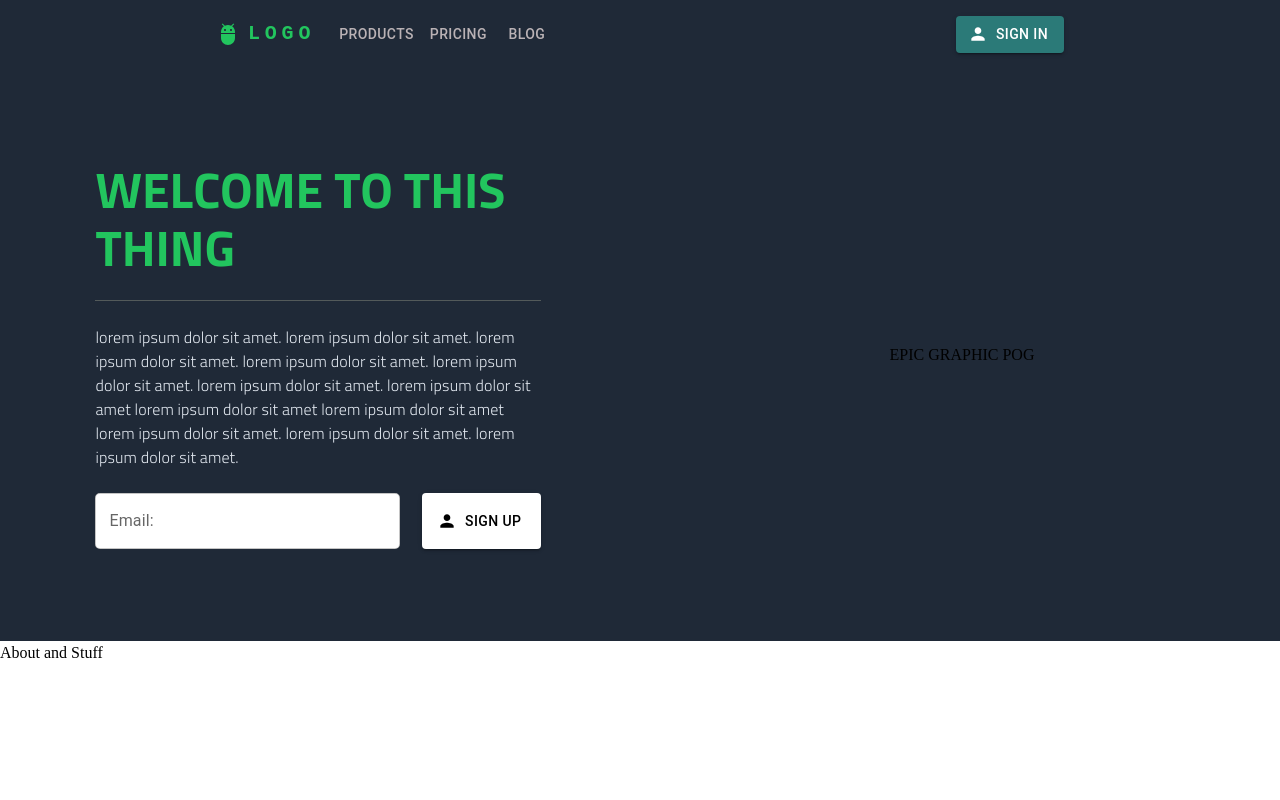
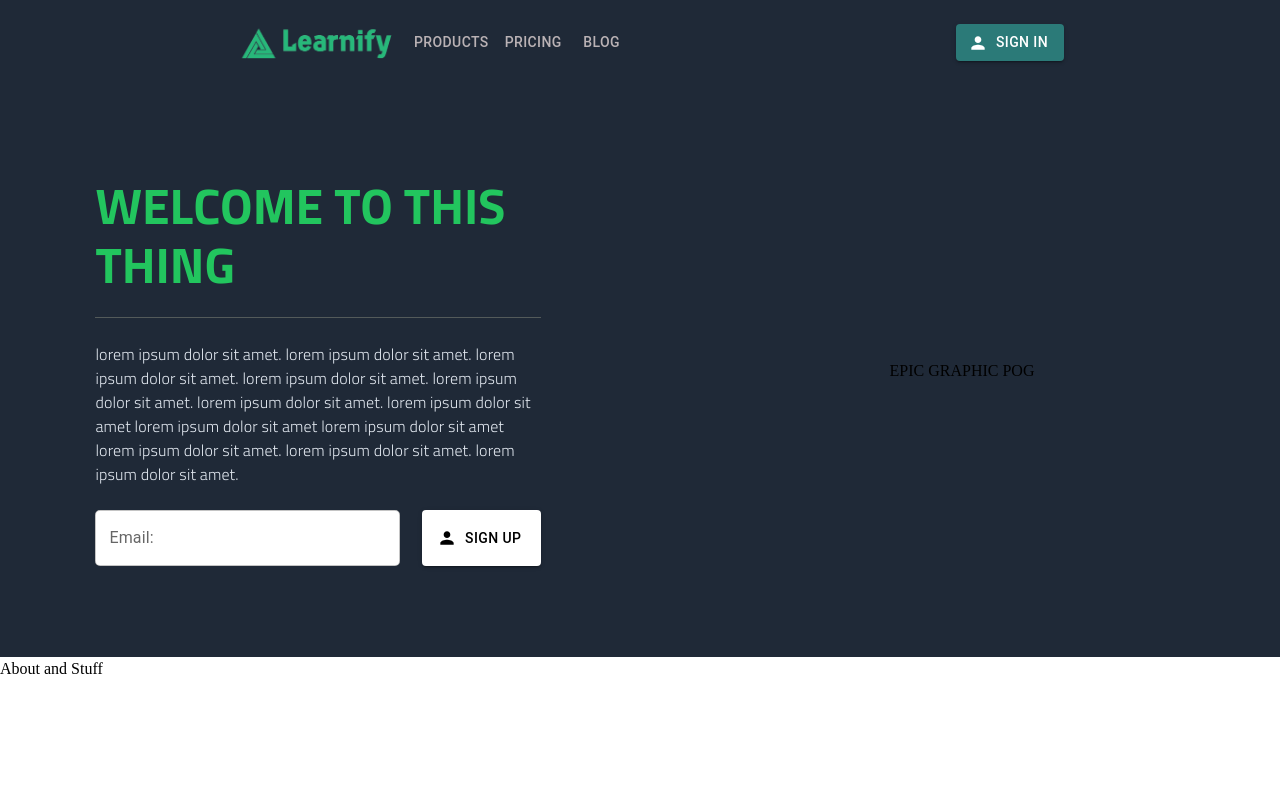
Before and after one commit to VisH317/tsa-software-dev, a Next.js app in the folder software_dev_tsa/: page / in a window 1280 px wide. Shown: the top 800 px of the page. Built offline with nearby package versions, Linux system fonts and the light colour scheme.

Commit message:
add logo

```diff
--- a/software_dev_tsa/src/components/Nav/navbar.tsx
+++ b/software_dev_tsa/src/components/Nav/navbar.tsx
@@ -48,24 +48,11 @@ export default function Navbar() {
     <AppBar position="sticky" sx={{backgroundColor: '#1f2937', color: "#22c55e", boxShadow: "none", width: "100%"}}>
       <Container maxWidth="xl" sx={{width: "70%", }}>
         <Toolbar disableGutters variant="dense">
-          <AdbIcon sx={{ display: { xs: 'none', md: 'flex' }, mr: 1 }} />
-          <Typography
-            variant="h6"
-            noWrap
-            component="a"
-            href="/"
-            sx={{
-              mr: 2,
-              display: { xs: 'none', md: 'flex' },
-              fontFamily: 'monospace',
-              fontWeight: 700,
-              letterSpacing: '.3rem',
-              color: 'inherit',
-              textDecoration: 'none',
-            }}
-          >
-            LOGO
-          </Typography>
+          <img
+           src="/logo.png"
+           style={{height:75, width:190, marginTop:10}}
+
+          />
 
           <Box sx={{ flexGrow: 1, display: { xs: 'flex', md: 'none' } }}>
             <IconButton
```
Also changed, not shown: software_dev_tsa/public/logo.png (added).
